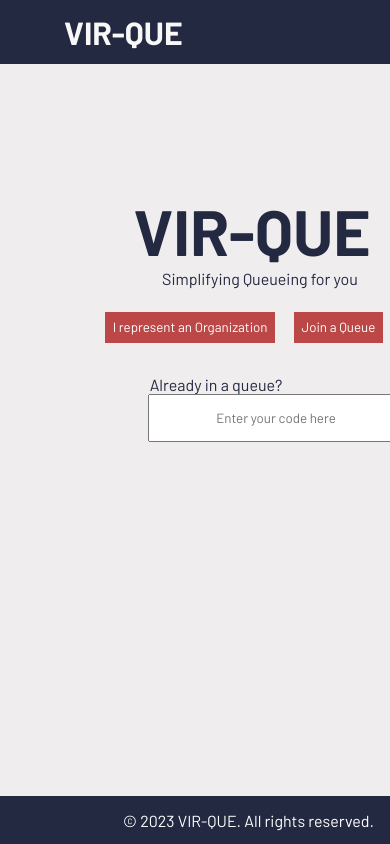
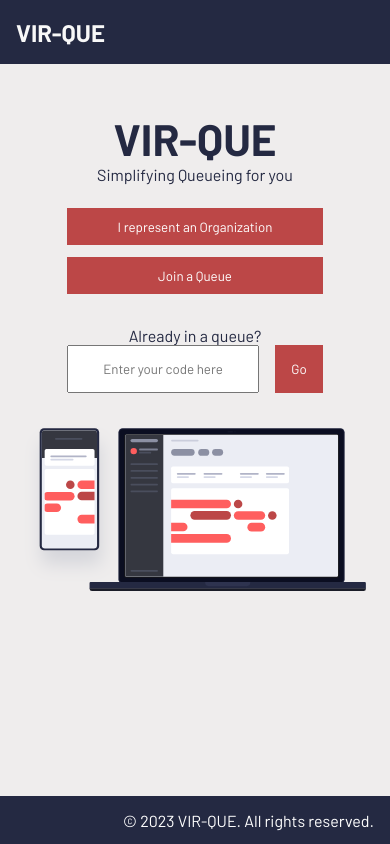
Before and after one commit to esthernickani/virtual-queuing, a Flask app: page / in a window 390 px wide. Run offline with Flask 3, Linux system fonts and the light colour scheme; some libraries are stand-ins or nearby versions.

Commit message:
made responsive for mobile

```diff
--- a/static/css/styles.css
+++ b/static/css/styles.css
@@ -941,3 +941,313 @@ svg {
 .all_customers hr {
     width: 100%;
 }
+/*responsive*/
+@media (max-width: 900px) {
+    header {
+        padding: 0 1.5rem;
+    }
+
+    body {
+        padding-bottom: 3rem;
+    }
+
+    /*home*/
+    .body-main {
+        flex-direction: column;
+        align-items: center;
+        padding: 3rem 1.5rem 4rem 1.5rem;
+        gap: 2rem;
+    }
+
+    .main-center-left {
+        padding-top: 0;
+    }
+
+    .main-center-right {
+        width: 100%;
+        max-width: 32rem;
+    }
+
+    .laptop-phone {
+        width: 100%;
+        max-width: 100%;
+    }
+
+    .home-enter-code-form {
+        transform: none;
+        align-items: center;
+    }
+
+    .input-submit {
+        padding-left: 0;
+        justify-content: center;
+    }
+
+    /*login and signup*/
+    .body-login {
+        width: 70vw;
+        height: auto;
+        padding: 2rem 1rem;
+        gap: 1.5rem;
+    }
+
+    .body-signup {
+        width: auto;
+        margin: 2rem 1rem;
+    }
+
+    /*organization queue*/
+    .queue-main-content {
+        padding: 2rem 1.5rem;
+    }
+
+    .queue-wait-time {
+        flex-direction: column;
+        align-items: flex-start;
+        gap: 1rem;
+    }
+
+    .queue-to-be-seated {
+        flex-direction: column;
+        gap: 1rem;
+    }
+
+    .queues-grid {
+        grid-template-columns: 1fr;
+    }
+
+    .activate_queue {
+        margin: 4rem auto;
+        font-size: 2rem;
+    }
+
+    /*view queues*/
+    .organizations {
+        grid-template-columns: repeat(2, 1fr);
+        gap: 1.5rem;
+        margin: 1.5rem;
+    }
+
+    .organizations-flex {
+        height: auto;
+        padding-top: 1rem;
+    }
+
+    #search_queues {
+        position: static;
+        display: block;
+        margin: 1.5rem auto 0 auto;
+        width: calc(100% - 3rem);
+        max-width: 20rem;
+    }
+
+    .no-queues {
+        margin-left: 0;
+        font-size: 2rem;
+        text-align: center;
+    }
+
+    /*profile*/
+    .side-main-content {
+        margin: 2rem 1.5rem;
+        flex-direction: column;
+    }
+
+    .side-nav {
+        width: 100%;
+        padding-bottom: 1rem;
+    }
+
+    .main-content {
+        width: 100%;
+        border-left: none;
+        border-top: 1px solid grey;
+        padding: 1.5rem;
+    }
+
+    .info-section p {
+        overflow-wrap: anywhere;
+    }
+}
+
+@media (max-width: 600px) {
+    header {
+        padding: 0 1rem;
+    }
+
+    .logo {
+        font-size: 1.5rem;
+    }
+
+    .body-main h1 {
+        font-size: 2.75rem;
+    }
+
+    .simplify {
+        padding-left: 0;
+    }
+
+    .btns {
+        display: flex;
+        flex-direction: column;
+        align-items: center;
+        gap: 0.75rem;
+    }
+
+    .org-btn, .queue-join-btn {
+        margin-right: 0;
+        width: 100%;
+        max-width: 16rem;
+        padding: 0.6rem;
+    }
+
+    #code {
+        width: 12rem;
+    }
+
+    /*login and signup*/
+    .body-login {
+        width: auto;
+        margin: 2rem 1rem;
+        font-size: 1rem;
+    }
+
+    #organization_login_form input {
+        width: 100%;
+        max-width: 16rem;
+    }
+
+    .forgot-sign-up-link {
+        text-align: center;
+    }
+
+    .body-signup {
+        padding: 1.5rem 1rem;
+        font-size: 1rem;
+    }
+
+    .label-input-signup {
+        width: 100%;
+        flex-direction: column;
+        align-items: flex-start;
+        gap: 0.25rem;
+        margin-bottom: 0.5rem;
+    }
+
+    #organization_signup_form input,
+    #organization_signup_form select {
+        width: 100%;
+    }
+
+    /*organization queue*/
+    .organization_header .nav-bar ul {
+        gap: 0.75rem;
+        font-size: 0.9rem;
+    }
+
+    .queue-main-content {
+        padding: 1.5rem 1rem;
+    }
+
+    .queue-wait-time {
+        padding: 1.25rem;
+        font-size: 1rem;
+    }
+
+    .queue h2 {
+        font-size: 2rem;
+    }
+
+    .customer_card,
+    .seated_customer_card {
+        padding: 1rem;
+    }
+
+    .customer_card p,
+    .seated_customer_card p {
+        overflow-wrap: anywhere;
+    }
+
+    .card-btns {
+        margin-right: 0;
+    }
+
+    .deactivate_queue {
+        width: auto;
+        padding: 1.25rem;
+    }
+
+    /*view queues and join queue forms*/
+    .organizations {
+        grid-template-columns: 1fr;
+        margin: 1rem;
+    }
+
+    .individual_or_group,
+    .join-queue-form {
+        width: auto;
+        max-width: calc(100% - 2rem);
+        margin: 2rem auto;
+        padding: 1.5rem;
+    }
+
+    .show_queue_form input {
+        width: 100%;
+    }
+
+    /*in queue*/
+    .waitlist-body {
+        padding: 0 1rem;
+    }
+
+    .waitlist-card {
+        width: 100%;
+        padding: 1.5rem 1rem;
+        margin-top: 1.5rem;
+    }
+
+    .waitlist-card img {
+        width: 100%;
+        max-width: 14rem;
+    }
+
+    .waitlist-span {
+        gap: 1rem;
+    }
+
+    .travel-time-response {
+        gap: 1rem;
+    }
+
+    .notification {
+        left: 1rem;
+        right: 1rem;
+    }
+
+    /*unauthorised*/
+    .main-unauthorised {
+        text-align: center;
+        padding: 0 1rem;
+    }
+
+    .main-unauthorised h1 {
+        font-size: 2.5rem;
+    }
+
+    /*profile and forms*/
+    .reset-email-password-form input,
+    .add-new-password input,
+    .get-email #email {
+        width: 100%;
+    }
+
+    .change_email, .change_password {
+        flex-direction: column;
+        gap: 0.5rem;
+    }
+
+    .all_customers {
+        width: 100%;
+        padding: 1rem;
+    }
+}
```
